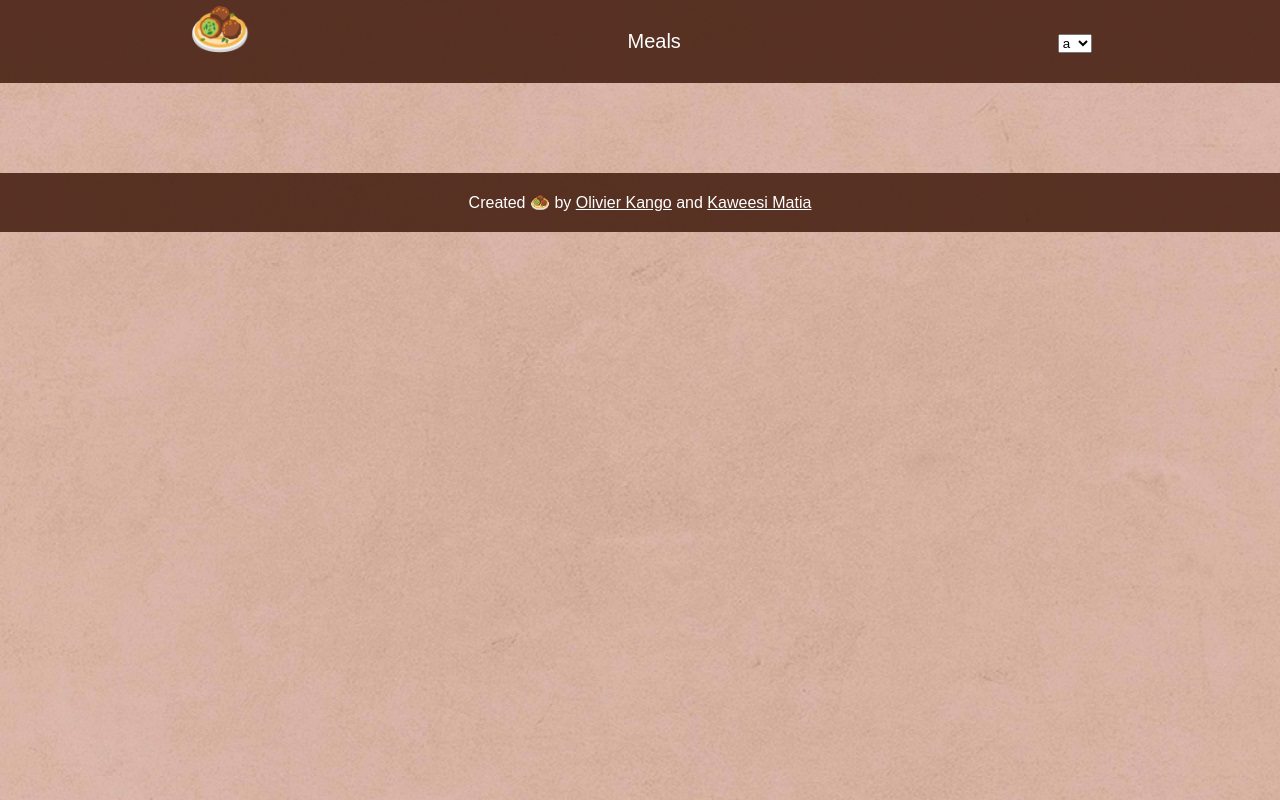
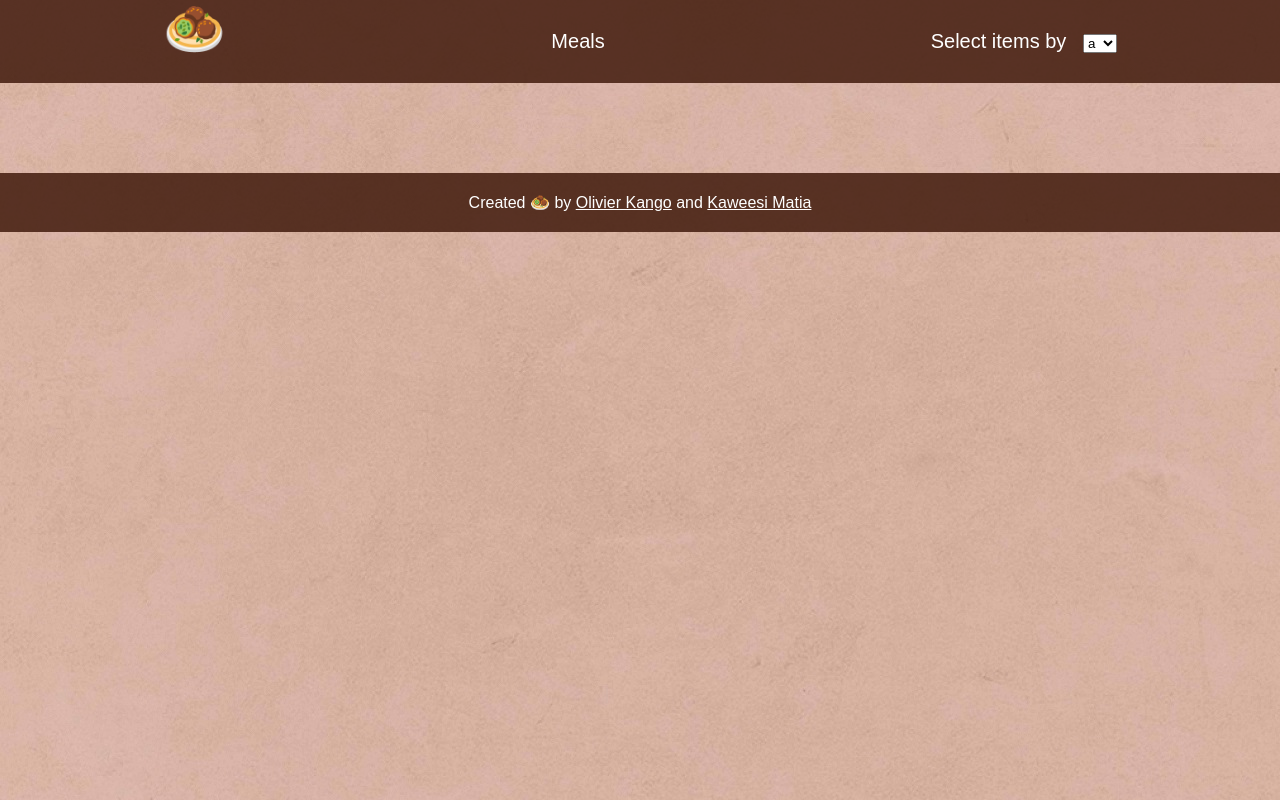
Before and after one commit to Olivier-Kango/Capstone-API-based-webapp, a website built with webpack: page src/index.html in a window 1280 px wide. Built offline with nearby package versions, Linux system fonts and the light colour scheme; no server answers.

Commit message:
Add id to options

```diff
--- a/src/index.html
+++ b/src/index.html
@@ -18,34 +18,34 @@
       <ul class="first_flex flex_display" >
         <li>🧆</li>
         <li class="meals">Meals</li>
-        <li>
-          <select name="" id="" class="form-control">
-            <option value="">a</option>
-            <option value="">b</option>
-            <option value="">c</option>
-            <option value="">d</option>
-            <option value="">e</option>
-            <option value="">f</option>
-            <option value="">g</option>
-            <option value="">h</option>
-            <option value="">i</option>
-            <option value="">j</option>
-            <option value="">k</option>
-            <option value="">l</option>
-            <option value="">m</option>
-            <option value="">n</option>
-            <option value="">o</option>
-            <option value="">p</option>
-            <option value="">q</option>
-            <option value="">r</option>
-            <option value="">s</option>
-            <option value="">t</option>
-            <option value="">u</option>
-            <option value="">v</option>
-            <option value="">w</option>
-            <option value="">x</option>
-            <option value="">y</option>
-            <option value="">z</option>
+        <li> Select items by &nbsp
+          <select name="" id="select" class="form-control">
+            <option id="0" value="1">a</option>
+            <option id="1" value="1">b</option>
+            <option id="2" value="2">c</option>
+            <option id="3" value="3">d</option>
+            <option id="4" value="4">e</option>
+            <option id="5" value="5">f</option>
+            <option id="6" value="6">g</option>
+            <option id="7" value="7">h</option>
+            <option id="8" value="8">i</option>
+            <option id="9" value="9">j</option>
+            <option id="10" value="10">k</option>
+            <option id="11" value="11">l</option>
+            <option id="12" value="12">m</option>
+            <option id="13" value="13">n</option>
+            <option id="14" value="14">o</option>
+            <option id="15" value="15">p</option>
+            <option id="16" value="16">q</option>
+            <option id="17" value="17">r</option>
+            <option id="18" value="18">s</option>
+            <option id="19" value="19">t</option>
+            <option id="20" value="20">u</option>
+            <option id="21" value="21">v</option>
+            <option id="22" value="22">w</option>
+            <option id="23" value="23">x</option>
+            <option id="24" value="24">y</option>
+            <option id="25" value="25">z</option>
           </select>
         </li>
       </ul>
```
